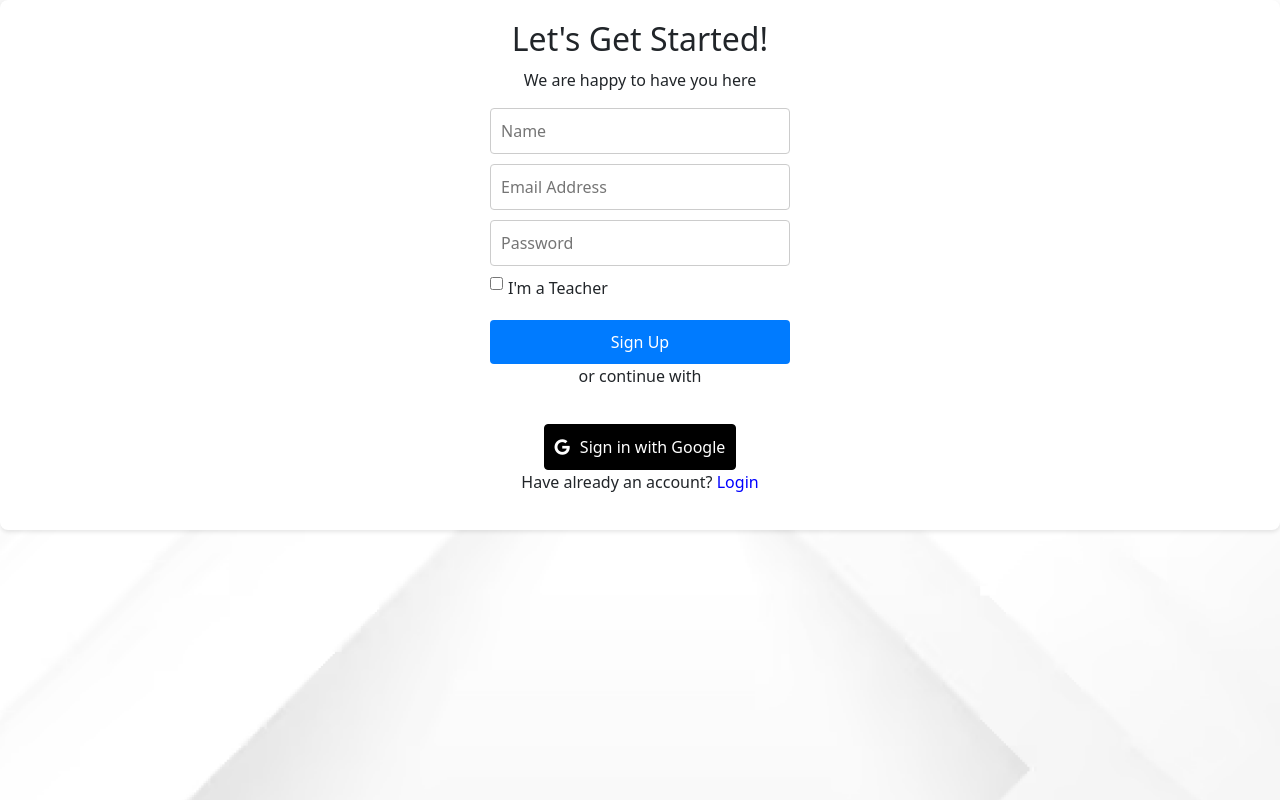
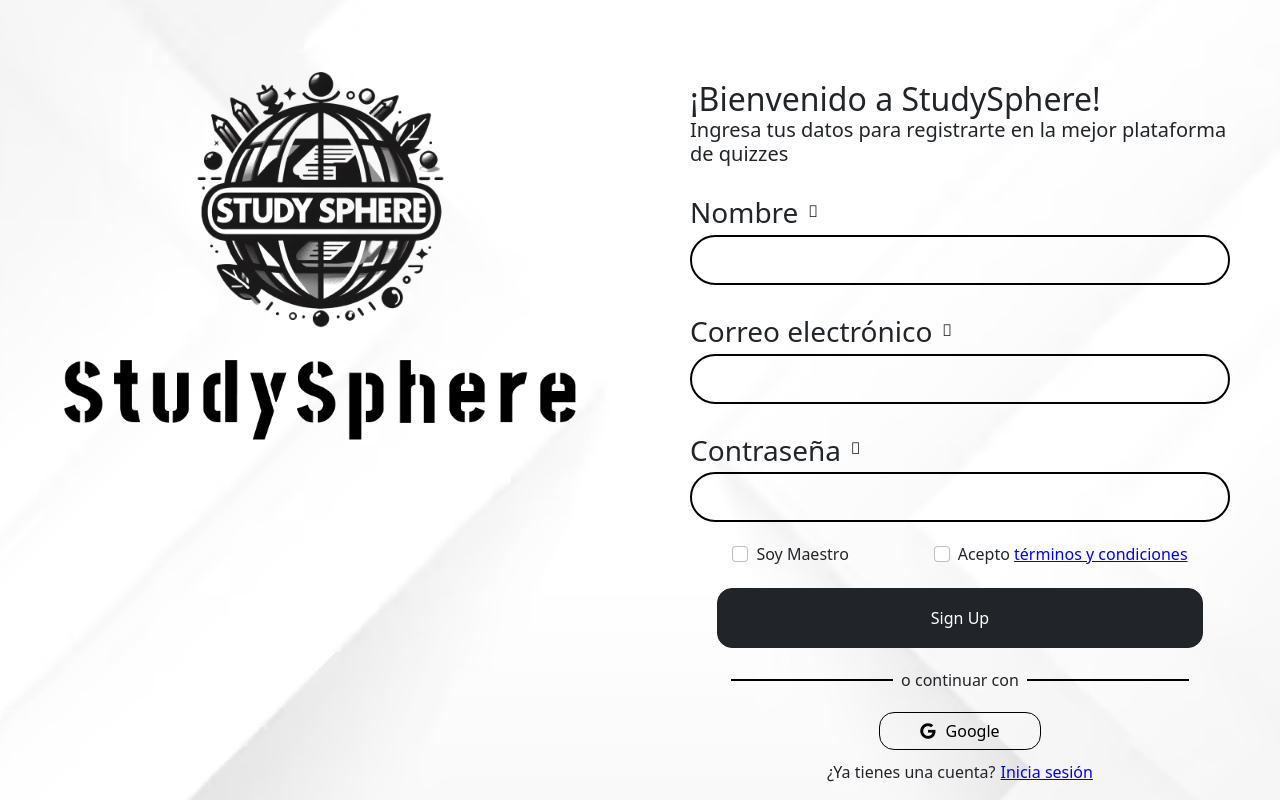
Before and after one commit to ferp03/RetoStudySphere, a React (Create React App) app in the folder client/my-app/: page /signup in a window 1280 px wide. Built offline with nearby package versions, Linux system fonts and the light colour scheme.

Commit message:
cambio de rutas para nuevos logins

```diff
--- a/client/my-app/src/App.jsx
+++ b/client/my-app/src/App.jsx
@@ -1,7 +1,5 @@
 import React, { useState } from 'react';
 import { BrowserRouter as Router, Routes, Route } from 'react-router-dom';
-import SignUp from './SignUp';
-import Login from './Login';
 import MainPage from './Pages/MainPage';
 import LoginDiseño from './Pages/LoginDiseño';
 import SignUpDiseño from './Pages/SignUpDiseño';
@@ -21,18 +19,16 @@ function App() {
         {isAuthenticated ? ( //usuario ya autentificado
         <>
           {/* rutas reales usuario autentificado */}
-          <Route path="/" element={<MainPage />} />
+          <Route path="/mainpage" element={<MainPage />} />
         </>
         ) : (
           <>
           {/* rutas de prueba */}
-          <Route path="/disenoL" element={<LoginDiseño onAuthentication={handleAuthentication}/>} />
-          <Route path="/disenoS"  element={<SignUpDiseño onAuthentication={handleAuthentication}/>} />
           <Route path="/clases" element={<Clase name='Mate'/>} />
 
           {/* rutas de reales usuario no autentificado */}
-            <Route path="/" element={<Login onAuthentication={handleAuthentication}/> } />
-            <Route path="/signup" element={<SignUp onAuthentication={handleAuthentication} />} />
+            <Route path="/" element={<LoginDiseño onAuthentication={handleAuthentication}/> } />
+            <Route path="/signup" element={<SignUpDiseño onAuthentication={handleAuthentication} />} />
             <Route path="/auth/google/mainpage" element={<MainPage />} />
           </>
         )}
--- a/client/my-app/src/Pages/LoginDiseño.jsx
+++ b/client/my-app/src/Pages/LoginDiseño.jsx
@@ -26,11 +26,11 @@ const LoginDiseño = ({ onAuthentication }) => {
       };
 
       const handleSignUpClick = () => {
-        navigate('/disenoS');
+        navigate('/signup');
       };
 
       const handleLoginClick = () =>{
-        navigate('/');
+        navigate('/mainpage');
       };
 
       const handleGoogleLogin = () => {
--- a/client/my-app/src/Pages/SignUpDiseño.jsx
+++ b/client/my-app/src/Pages/SignUpDiseño.jsx
@@ -33,7 +33,7 @@ const SignUpDiseño = ({ onAuthentication }) => {
       };
 
       const handleLoginClick = () =>{
-        navigate('/disenoL');
+        navigate('/');
       };
 
       const handleGoogleSignUp = () => {
@@ -41,7 +41,7 @@ const SignUpDiseño = ({ onAuthentication }) => {
       };
 
       const handleSignUpClick = () => {
-        navigate('/');
+        navigate('/mainpage');
       };
 
 
```
Also changed, not shown: 1 other file (tests, documents, lock files or other folders).
